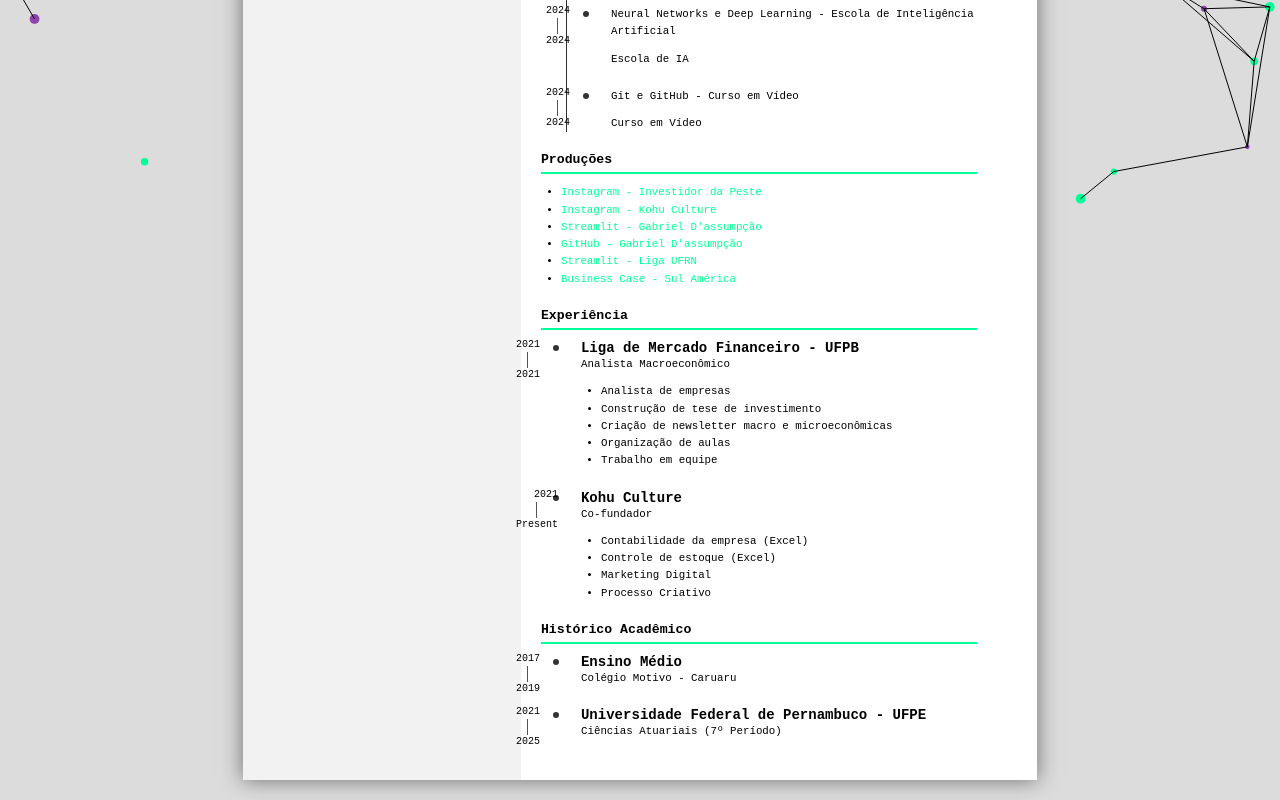
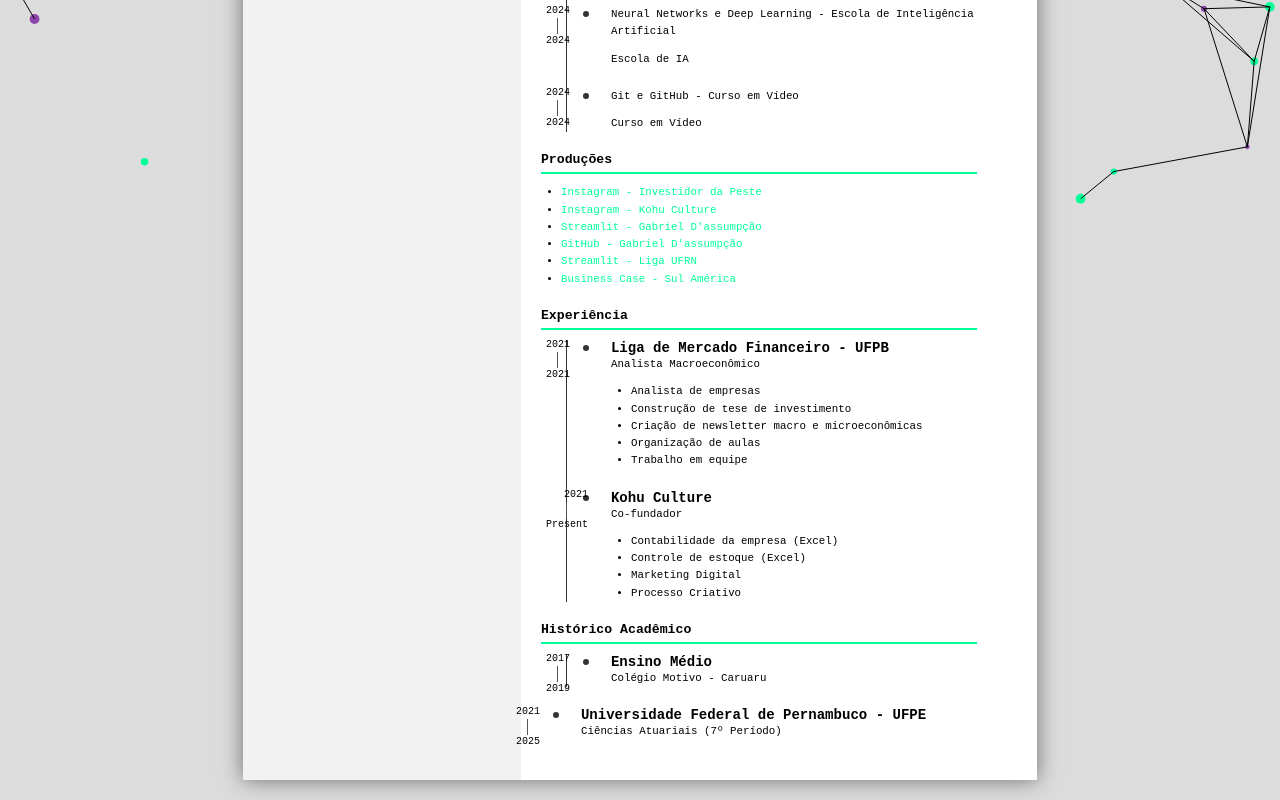
Before and after one commit to gabrieldadcarvalho/gabrieldadcarvalho.github.io, a plain HTML site: page index.html in a window 1280 px wide. Shown: the part 596-1396 px from the top of the page. Drawn offline with Linux system fonts and the light colour scheme.

Commit message:
Update index.html

```diff
--- a/index.html
+++ b/index.html
@@ -153,6 +153,7 @@
         </section>
         <section class="experiencia">
           <h2>Experiência</h2>
+          <div class="timeline">
             <div class="timeline-item">
               <h3>Liga de Mercado Financeiro - UFPB</h3>
               <p>Analista Macroeconômico</p>
@@ -184,9 +185,11 @@
                 <li>Processo Criativo</li>
               </ul>
             </div>
+          </div>
           </section>
           <section class="historico-academico">
             <h2>Histórico Acadêmico</h2>
+            <div class="timeline">
             <div class="timeline-item">
               <h3>Ensino Médio</h3>
               <p>Colégio Motivo - Caruaru</p>
@@ -194,6 +197,7 @@
                 <span class="date-start">2017</span>
                 <span class="date-line"></span>
                 <span class="date-end">2019</span>
+              </div>
           </div>
         </div>
           <div class="timeline-item">
```
Lines whose indentation alone changed are shown as unchanged.
